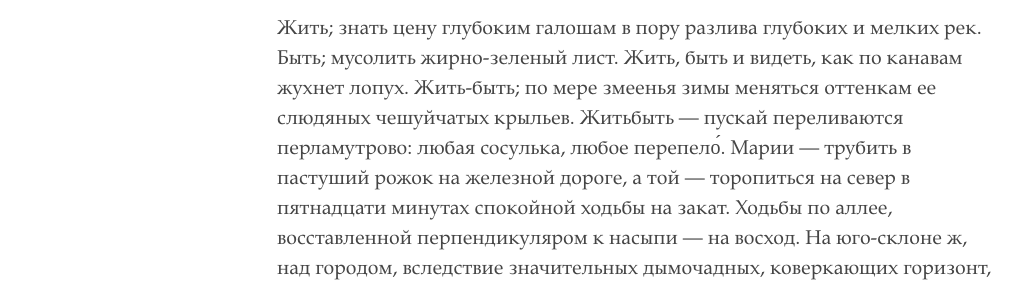
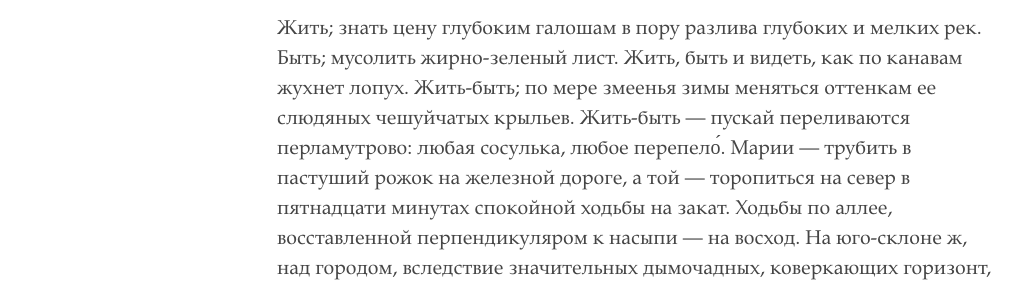
Before and after one commit to digbmc/dog-annotation-site, a Jekyll site: the page built from _texts/02_ru.md, in a window 1280 px wide and 1400 px high. Shown: the part 198-486 px from the top of the window, without its empty margins (3-1031 px from the left). Built offline with Jekyll 4.4.1, drawn with Linux system fonts in a browser that asks for light colours; some of the changed text lies outside the part shown.

Commit message:
Update 02_ru.md
fixed missing hyphen

```diff
--- a/_texts/02_ru.md
+++ b/_texts/02_ru.md
@@ -6,7 +6,7 @@ public: true
 ---
 
 Жить; знать цену глубоким галошам в пору разлива глубоких
-и мелких рек. Быть; мусолить жирно-зеленый лист. Жить, быть и видеть, как по канавам жухнет лопух. Жить-быть; по мере змеенья зимы меняться оттенкам ее слюдяных чешуйчатых крыльев. Житьбыть — пускай переливаются перламутрово: любая сосулька, любое
+и мелких рек. Быть; мусолить жирно-зеленый лист. Жить, быть и видеть, как по канавам жухнет лопух. Жить-быть; по мере змеенья зимы меняться оттенкам ее слюдяных чешуйчатых крыльев. Жить-быть — пускай переливаются перламутрово: любая сосулька, любое
 перепело́. Марии — трубить в пастуший рожок на железной дороге,
 а той — торопиться на север в пятнадцати минутах спокойной ходьбы на закат. Ходьбы по аллее, восставленной перпендикуляром к насыпи — на восход. На юго-склоне ж, над городом, вследствие значительных дымочадных, коверкающих горизонт, работ всегда иметься
 в наличии выбору вяленых и копченых туч. Рисовать отдаленные
```
